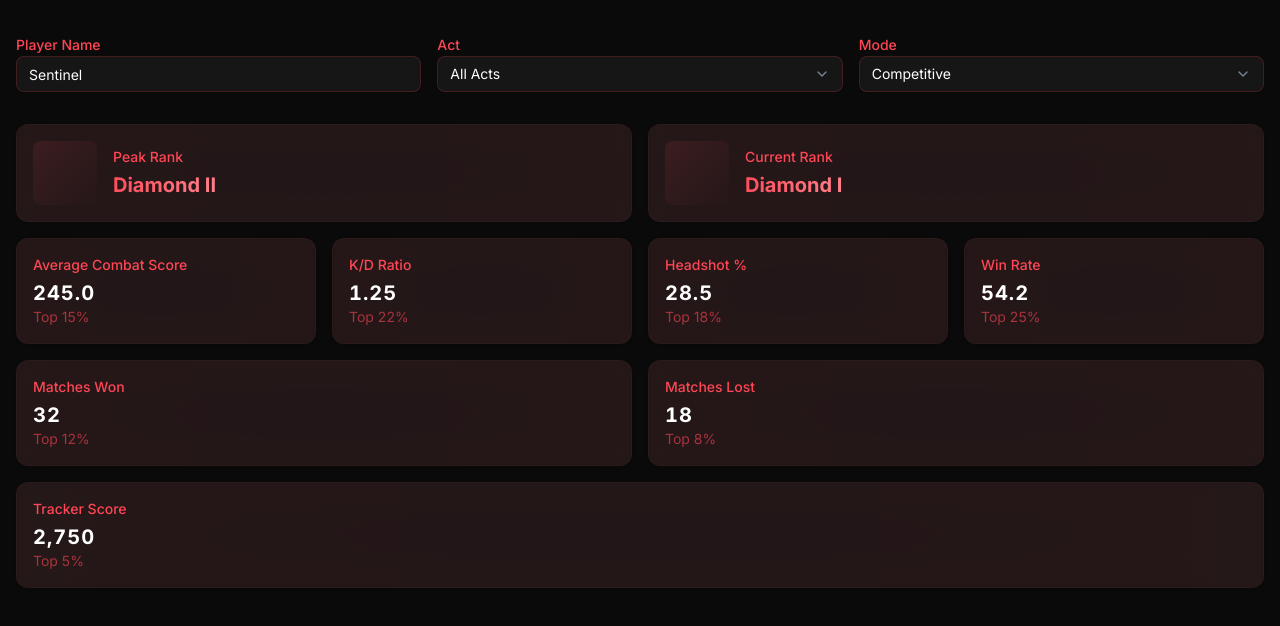
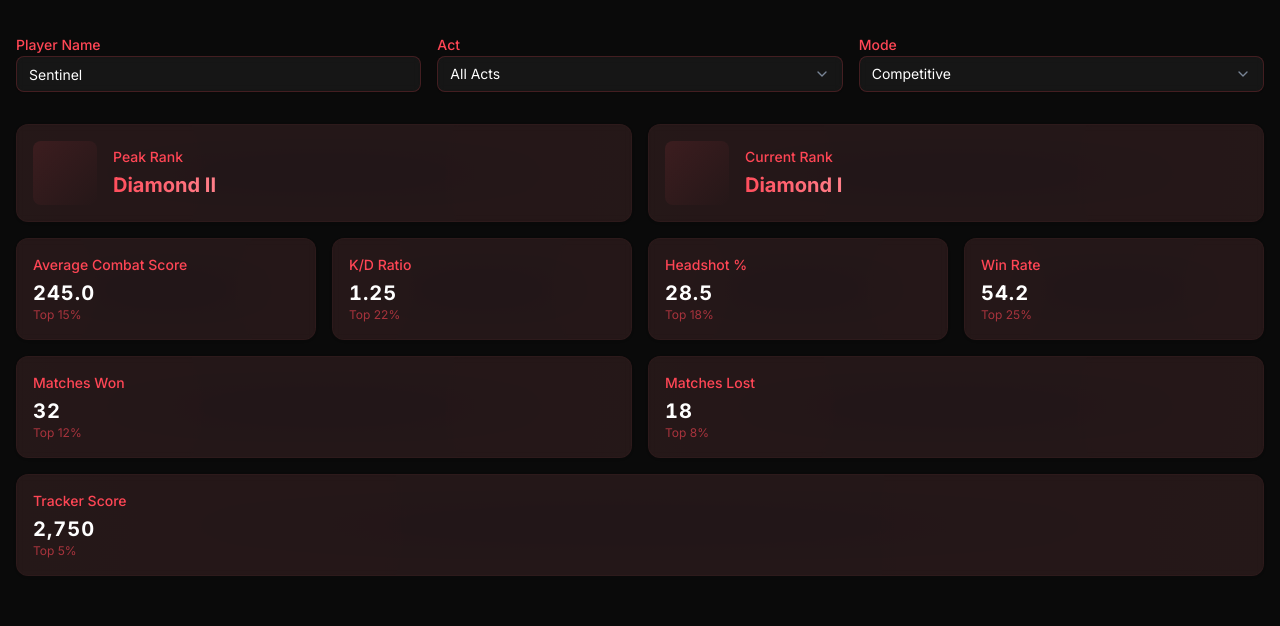
Before and after one commit to braac/nexus, a Next.js app: page /valorant/stats in a window 1280 px wide. Shown: the top 626 px of the page. Built offline with nearby package versions, Linux system fonts and the light colour scheme.

Commit message:
update valorant stat card component

```diff
--- a/components/valorant/StatCard.tsx
+++ b/components/valorant/StatCard.tsx
@@ -88,7 +88,7 @@ const StatCard = ({
           <>
             <h3 className="text-sm text-[#ff4655] font-medium mb-1">{label}</h3>
             <ValueDisplay />
-            {percentile && <p className="text-sm text-[#ff4655]/60">Top {percentile}%</p>}
+            {percentile && <p className="text-xs text-[#ff4655]/60">Top {percentile}%</p>}
           </>
         )}
       </CardContent>
```
